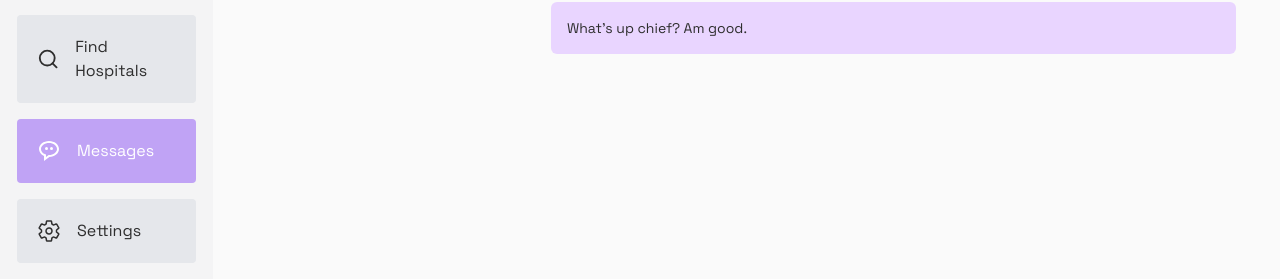
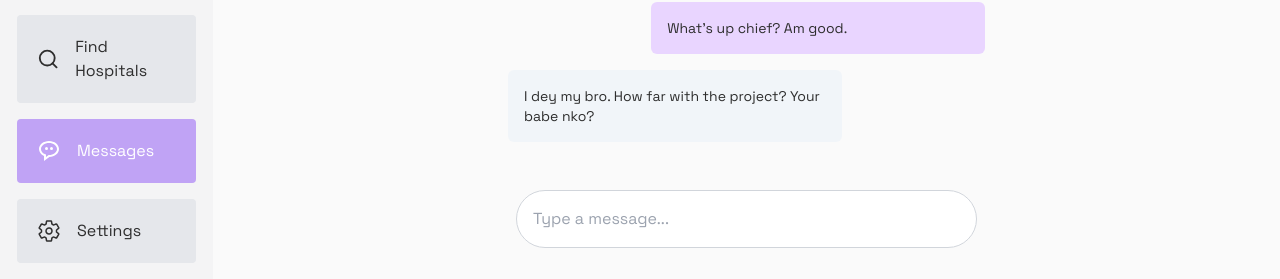
Before and after one commit to Adedoyin-Emmanuel/caresync, a Next.js app: page /user/messages/1 in a window 1280 px wide. Shown: the part 286-565 px from the top of the page. Built offline with nearby package versions, Linux system fonts and the light colour scheme; no server answers.

Commit message:
Feat: updated chat UI

```diff
--- a/app/user/messages/[messageId]/page.tsx
+++ b/app/user/messages/[messageId]/page.tsx
@@ -6,8 +6,8 @@ const Messages = () => {
   return (
     <div className="w-screen h-screen bg-zinc-50">
       <SidebarLayout>
-        <section className="appointments my-5">
-          <section className="messages-section my-5">
+        <section className="my-5">
+          <section className="messages-section my-5 w-full lg:w-1/2 lg:mx-auto">
             <section className="user-details flex items-center w-full gap-x-5 p-1">
               <div className="avatar online">
                 <div className="w-12 rounded-full">
@@ -35,13 +35,21 @@ const Messages = () => {
                     What's up chief? Am good.
                   </div>
                 </div>
-              </div>
-              <div className="p-4">
-                <input
-                  type="text"
-                  placeholder="Type a message..."
-                  className="w-full border border-gray-300 p-2 rounded-md"
-                />
+
+
+
+                <div className="mb-4 receiver">
+                  <div className="max-w-[70%] bg-slate-100 p-4 rounded-md text-sm">
+                 I dey my bro. How far with the project? Your babe nko?
+                  </div>
+                </div>
+                <div className="my-10 md:p-2 w-full ">
+                  <input
+                    type="text"
+                    placeholder="Type a message..."
+                    className="w-full border border-gray-300 p-4 rounded-[30px]"
+                  />
+                </div>
               </div>
             </section>
           </section>
```
